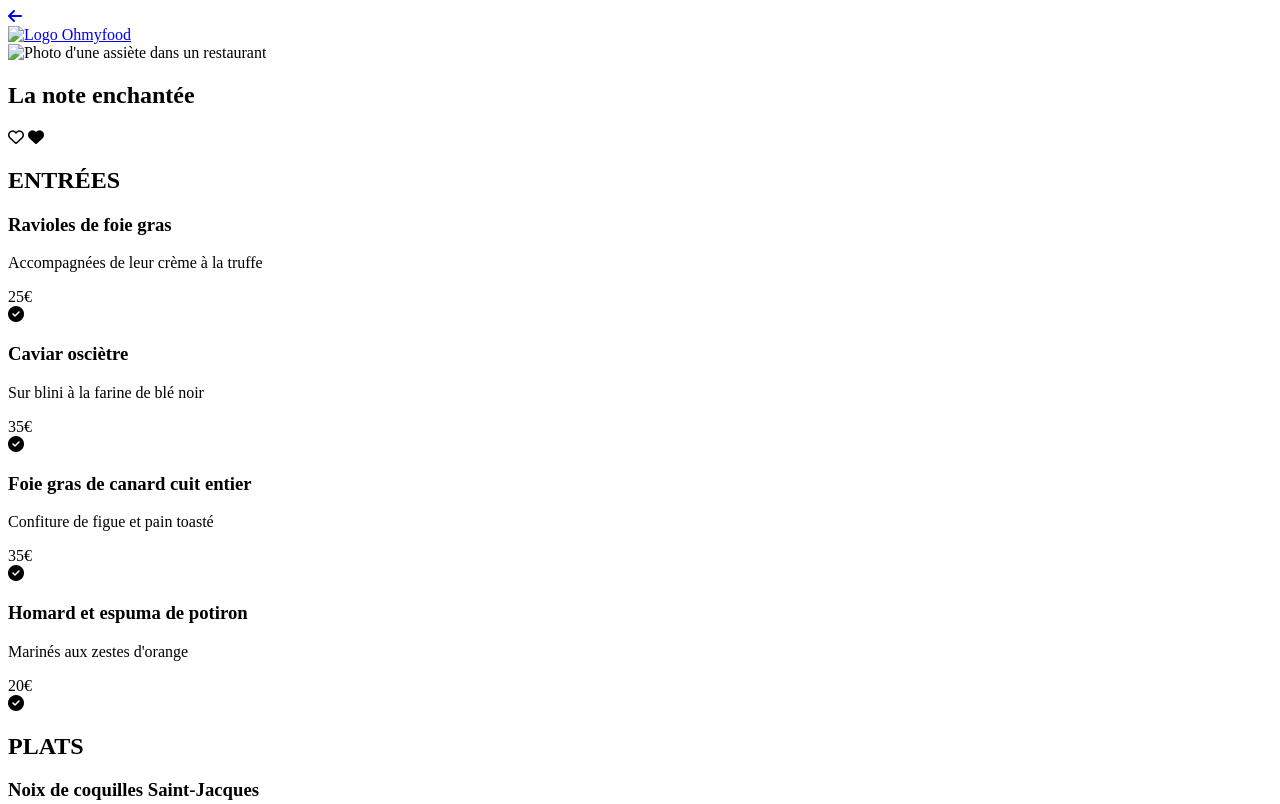
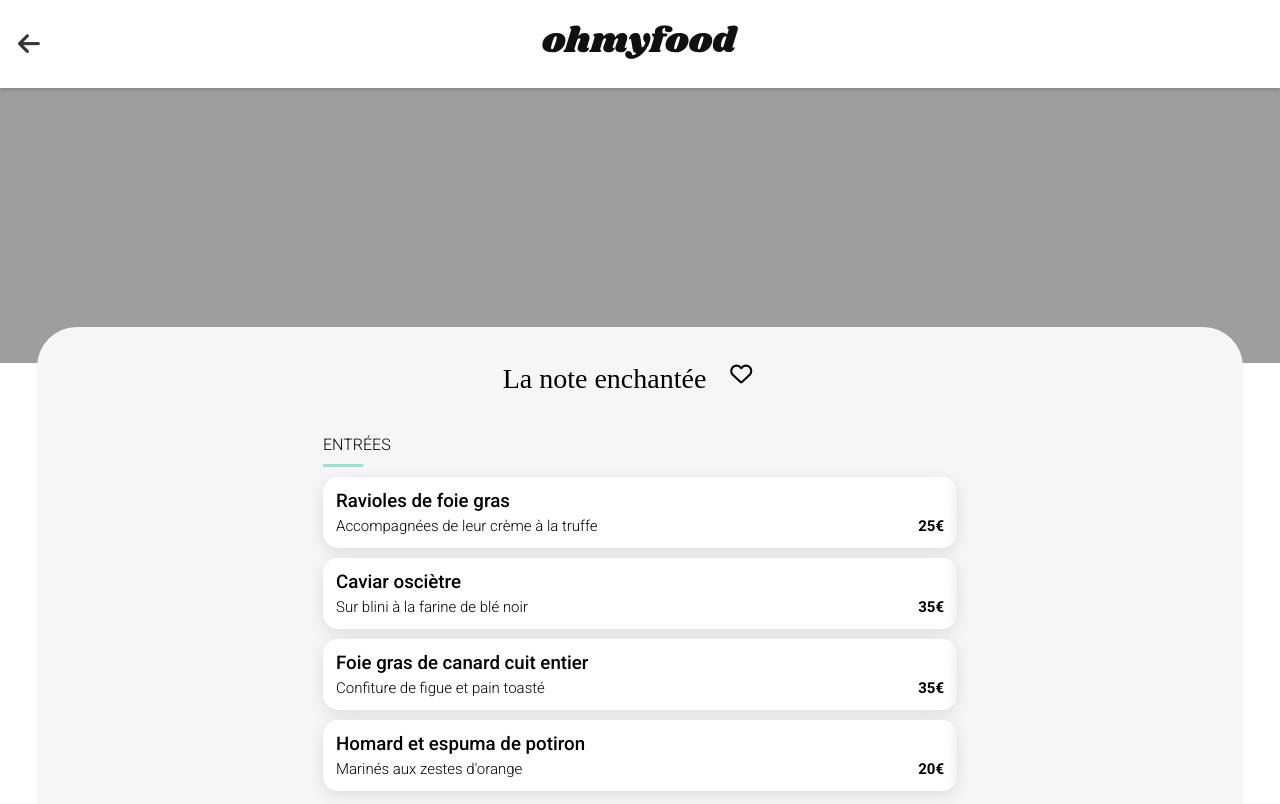
Before and after one commit to Cr0ustillant/OCR-OhMyFood, a plain HTML site: page restaurants/menuB.html in a window 1280 px wide. Shown: the top 804 px of the page. Drawn offline with Linux system fonts and the light colour scheme; the site is published under a folder, as on GitHub Pages, so addresses that start at the root find nothing; a web font is replaced by a local one.

Commit message:
Correction chemins

```diff
--- a/restaurants/menuB.html
+++ b/restaurants/menuB.html
@@ -4,7 +4,7 @@
     <meta charset="UTF-8">
     <meta name="viewport" content="width=device-width, initial-scale=1.0">
     <title>Ohmyfood</title>
-    <link rel="stylesheet" href="/SASS/menu.css">
+    <link rel="stylesheet" href="../SASS/menu.css">
     <script src="https://kit.fontawesome.com/b3e0c7bcd9.js" crossorigin="anonymous"></script>
     <link rel="preconnect" href="https://fonts.gstatic.com" crossorigin>
     <link href="https://fonts.googleapis.com/css2?family=Roboto:wght@300;500;700&display=swap" rel="stylesheet">
@@ -18,18 +18,18 @@
         <header>
             <div class="logo-container">
                 <div class="arrow">
-                    <a href="/homepage.html">
+                    <a href="../homepage.html">
                         <i class="fa-solid fa-arrow-left"></i>
                     </a>
                 </div>
-                <a href="/homepage.html">
-                    <img src="/asset/ImagesEtTextesOhmyfood/images/logo/ohmyfood@2x.svg" alt="Logo Ohmyfood"/>
+                <a href="../homepage.html">
+                    <img src="../asset/ImagesEtTextesOhmyfood/images/logo/ohmyfood@2x.svg" alt="Logo Ohmyfood"/>
                 </a>
             </div>
         </header>
         <main>
             <div class="banner">
-                <img src="/asset/ImagesEtTextesOhmyfood/images/restaurants/stil-u2Lp8tXIcjw-unsplash.jpg" alt="Photo d'une assiète dans un restaurant"/>
+                <img src="../asset/ImagesEtTextesOhmyfood/images/restaurants/stil-u2Lp8tXIcjw-unsplash.jpg" alt="Photo d'une assiète dans un restaurant"/>
             </div>
             <div class="section-container">
                 <section>
--- a/restaurants/menuC.html
+++ b/restaurants/menuC.html
@@ -4,7 +4,7 @@
     <meta charset="UTF-8">
     <meta name="viewport" content="width=device-width, initial-scale=1.0">
     <title>Ohmyfood</title>
-    <link rel="stylesheet" href="/SASS/menu.css">
+    <link rel="stylesheet" href="../SASS/menu.css">
     <script src="https://kit.fontawesome.com/b3e0c7bcd9.js" crossorigin="anonymous"></script>
     <link rel="preconnect" href="https://fonts.gstatic.com" crossorigin>
     <link href="https://fonts.googleapis.com/css2?family=Roboto:wght@300;500;700&display=swap" rel="stylesheet">
@@ -18,18 +18,18 @@
         <header>
             <div class="logo-container">
                 <div class="arrow">
-                    <a href="/homepage.html">
+                    <a href="../homepage.html">
                         <i class="fa-solid fa-arrow-left"></i>
                     </a>
                 </div>
-                <a href="/homepage.html">
-                    <img src="/asset/ImagesEtTextesOhmyfood/images/logo/ohmyfood@2x.svg" alt="Logo Ohmyfood"/>
+                <a href="../homepage.html">
+                    <img src="../asset/ImagesEtTextesOhmyfood/images/logo/ohmyfood@2x.svg" alt="Logo Ohmyfood"/>
                 </a>
             </div>
         </header>
         <main>
             <div class="banner">
-                <img src="/asset/ImagesEtTextesOhmyfood/images/restaurants/toa-heftiba-DQKerTsQwi0-unsplash.jpg" alt="Photo d'une assiète dans un restaurant"/>
+                <img src="../asset/ImagesEtTextesOhmyfood/images/restaurants/toa-heftiba-DQKerTsQwi0-unsplash.jpg" alt="Photo d'une assiète dans un restaurant"/>
             </div>
             <div class="section-container">
                 <section>
```
Also changed, not shown: restaurants/menuA.html (+3 -3 lines), restaurants/menuD.html (+5 -5 lines).
